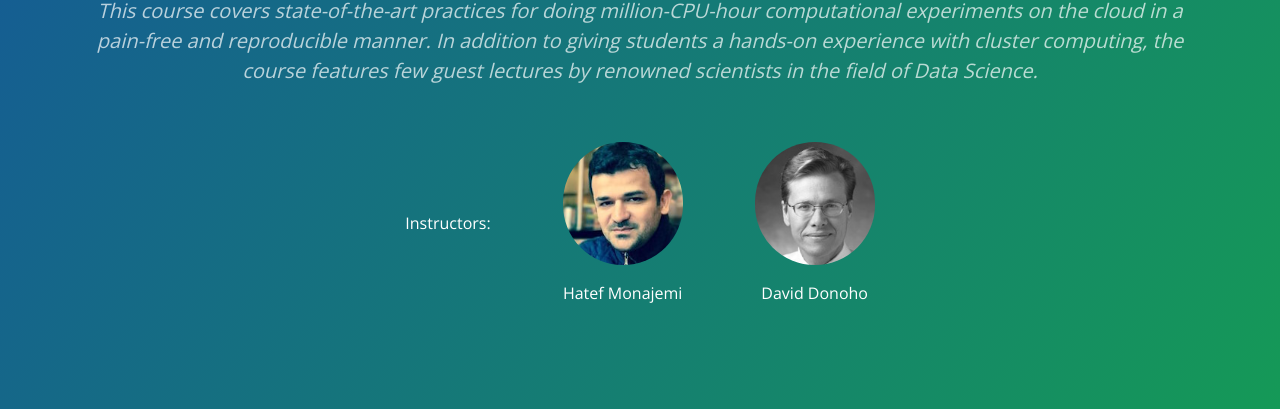
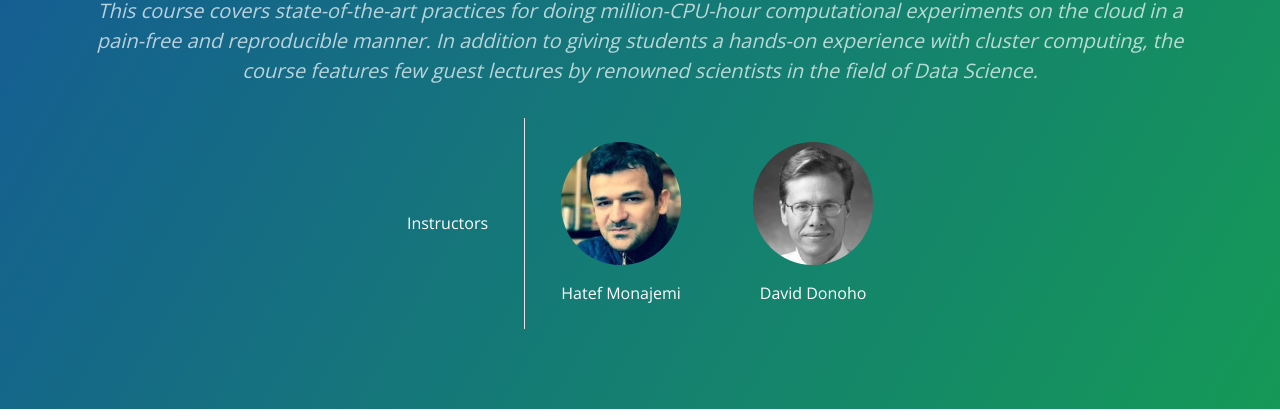
Before and after one commit to monajemi/mcep, a Jekyll site: the page built from index.md, in a window 1280 px wide. Shown: the part 319-737 px from the top of the page. Built offline with Jekyll 4.4.1, drawn with Linux system fonts in a browser that asks for light colours; the repository's description, which GitHub fills in, is left out.

Commit message:
tile vergtical

```diff
--- a/_layouts/titlepage.html
+++ b/_layouts/titlepage.html
@@ -39,8 +39,8 @@
 		  </div>
 
 		<div class="tile-row">
-      			<div class="tile text-white">
-					Instructors:
+      			<div class="tile tile-bordered text-white">
+					Instructors
       			</div>
 
 			<div class="tile instructor">
```
